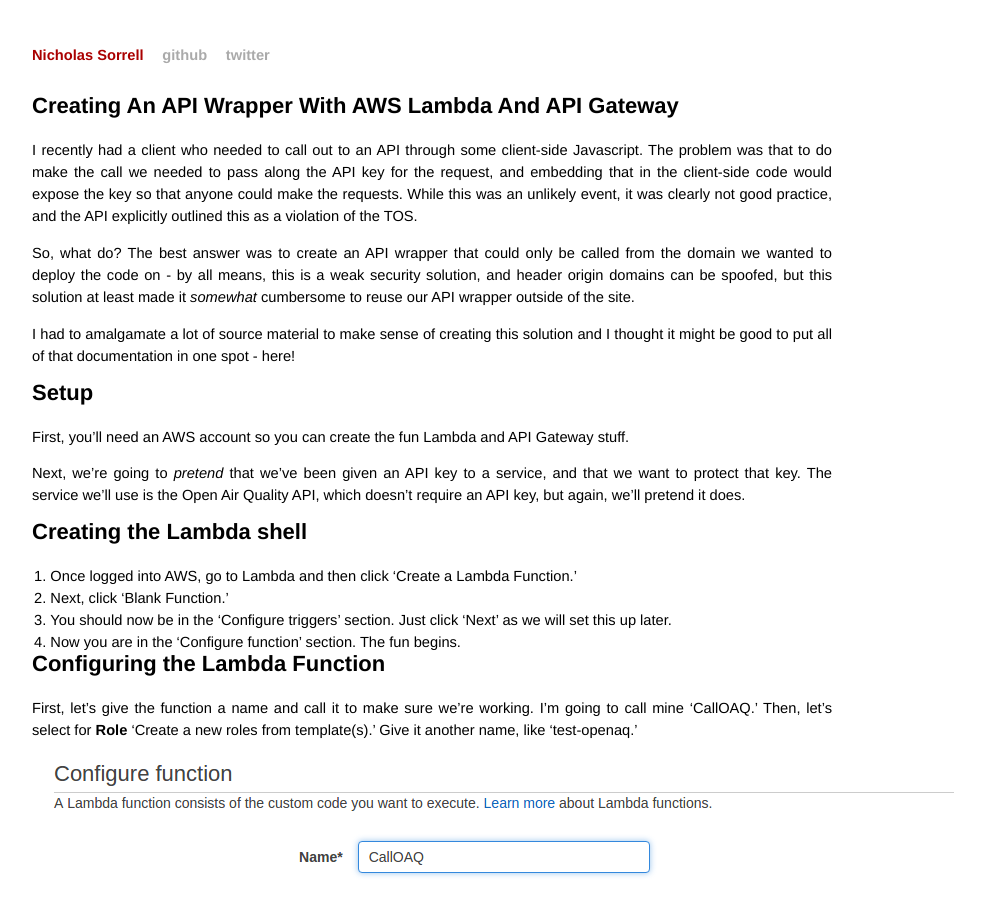
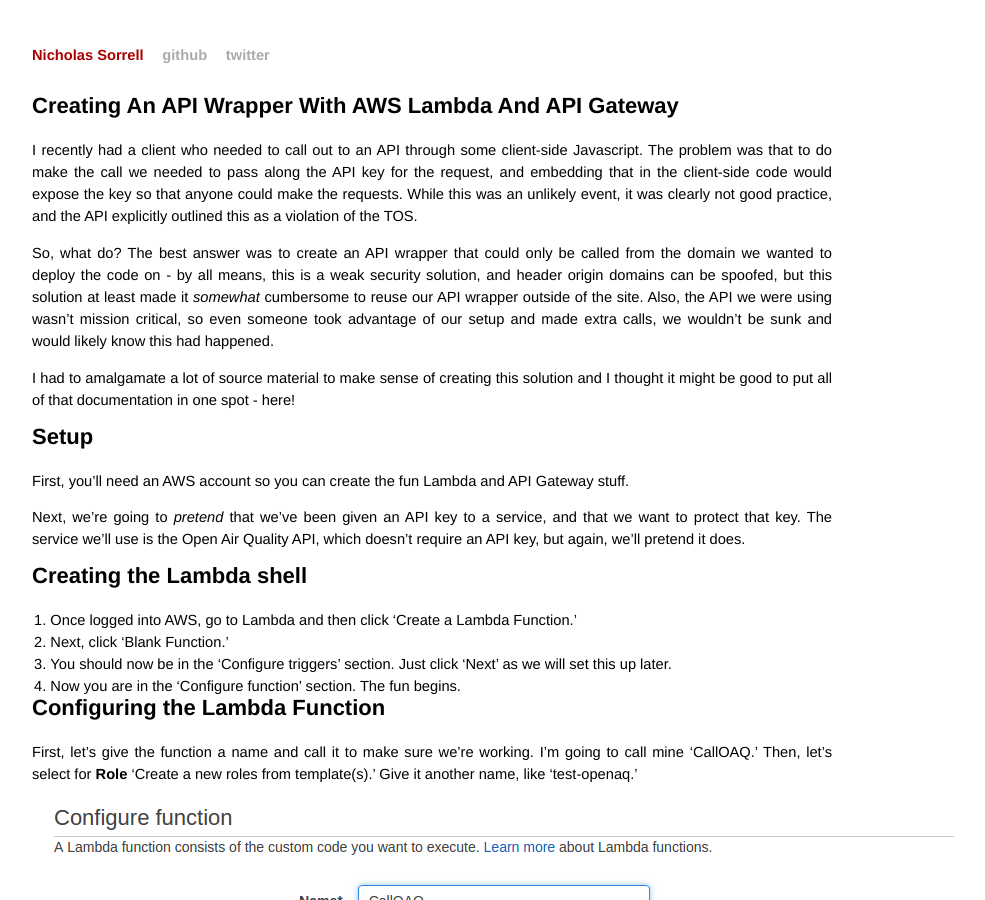
Before and after one commit to sorrell/sorrell.github.com, a Jekyll site: the page built from _posts/2017-06-04-Creating-An-API-Wrapper-With-AWS-Lambda-And-API-Gateway.md, in a window 1280 px wide and 900 px high. Shown: the whole window, without its empty margins (208-1193 px from the left). Built offline with Jekyll 4.4.1, drawn with Linux system fonts in a browser that asks for light colours; comment, search, counter and statistics services are not loaded.

Commit message:
Updating post

```diff
--- a/_posts/2017-06-04-Creating-An-API-Wrapper-With-AWS-Lambda-And-API-Gateway.md
+++ b/_posts/2017-06-04-Creating-An-API-Wrapper-With-AWS-Lambda-And-API-Gateway.md
@@ -16,6 +16,9 @@ So, what do?  The best answer was to create an API wrapper that could only be
 called from the domain we wanted to deploy the code on - by all means, this is a
 weak security solution, and header origin domains can be spoofed, but this solution
 at least made it *somewhat* cumbersome to reuse our API wrapper outside of the site.
+Also, the API we were using wasn't mission critical, so even someone took advantage
+of our setup and made extra calls, we wouldn't be sunk and would likely know this
+had happened.
 
 I had to amalgamate a lot of source material to make sense of creating this solution
 and I thought it might be good to put all of that documentation in one spot - here!
```
